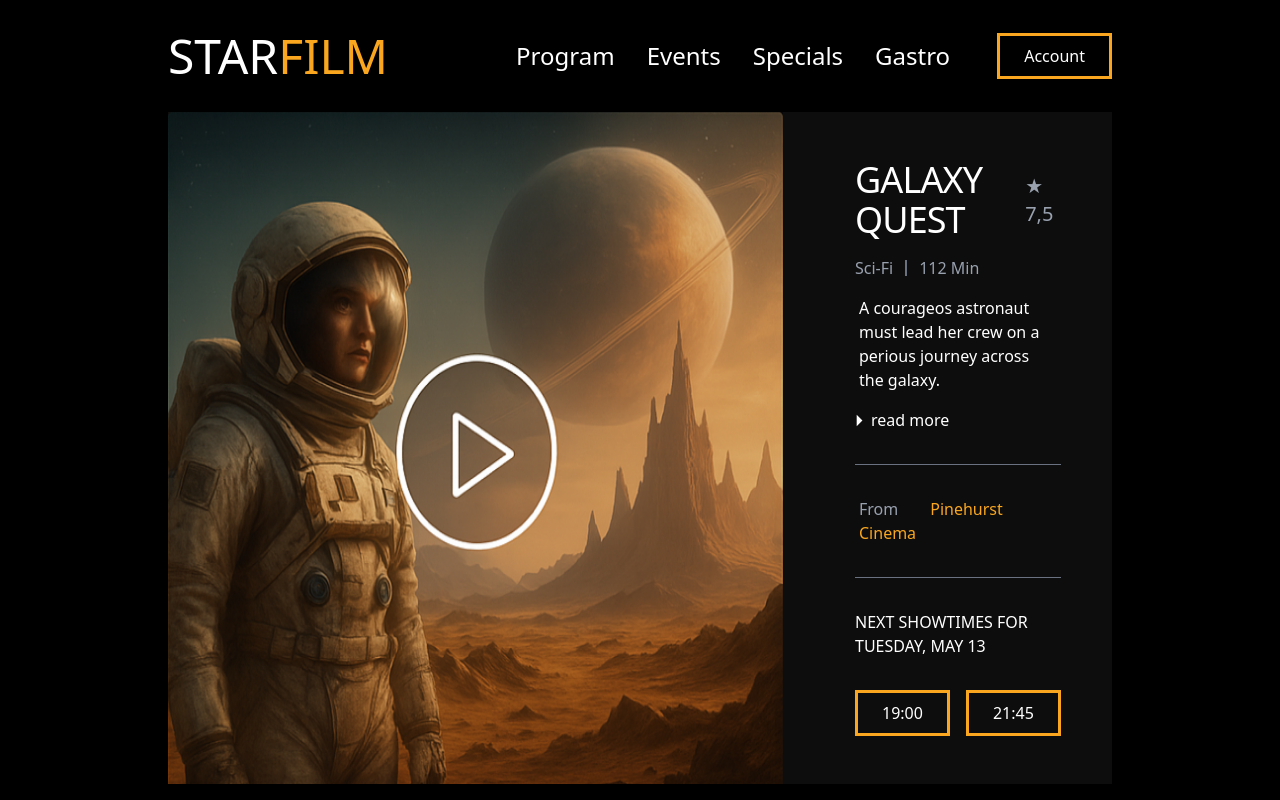
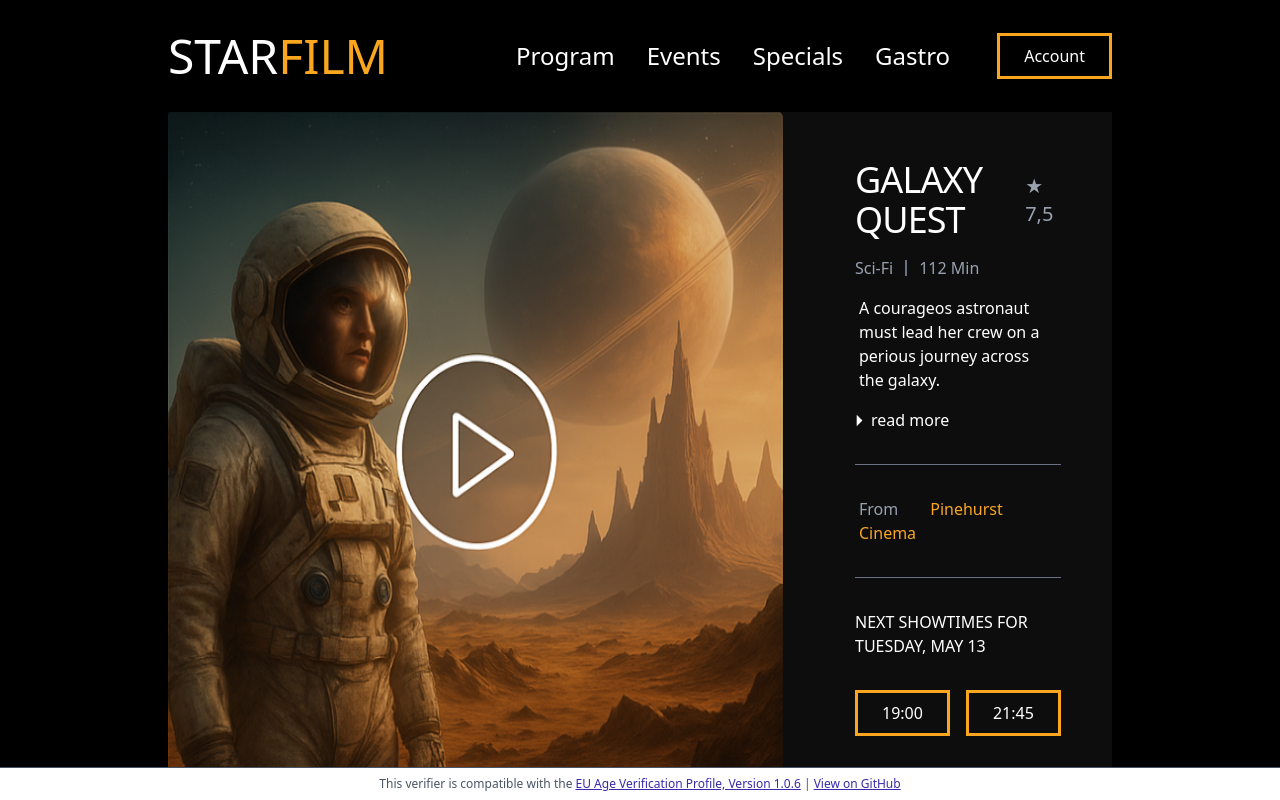
Before and after one commit to eu-digital-identity-wallet/av-verifier-frontend-cinema, a React (Vite) app: page /galaxy-quests in a window 1280 px wide. Built offline with nearby package versions, Linux system fonts and the light colour scheme; no server answers.

Commit message:
feat: add footer

```diff
--- a/src/App.tsx
+++ b/src/App.tsx
@@ -2,6 +2,7 @@ import { Route, Switch } from 'wouter';
 import { Header } from './components/header';
 import { Home } from './pages/Home';
 import { GalaxyQuests } from './pages/GalaxyQuest';
+import Footer from './components/footer';
 
 function App() {
   return (
@@ -13,6 +14,7 @@ function App() {
           <Route path="/galaxy-quests" component={GalaxyQuests} />
         </Switch>
       </div>
+      <Footer />
     </div>
   );
 }
--- /dev/null
+++ b/src/components/footer.tsx
@@ -0,0 +1,26 @@
+// SPDX-FileCopyrightText: 2025 European Commission
+//
+// SPDX-License-Identifier: Apache-2.0
+
+export default function Footer() {
+  return (
+    <div className="fixed bottom-0 left-0 w-full border-t border-t-gray-600 bg-white">
+      <p className="py-2 text-center text-xs font-medium text-gray-600">
+        This verifier is compatible with the{' '}
+        <a
+          className="text-indigo-800 underline"
+          href="https://docs.ageverification.dev/Technical%20Specification/annexes/annex-A/annex-A-av-profile/">
+          EU Age Verification Profile, Version 1.0.6
+        </a>
+        {' | '}
+        <a
+          className="text-indigo-800 underline"
+          href="https://github.com/eu-digital-identity-wallet/av-web-verifier-ui"
+          target="_blank"
+          rel="noopener noreferrer">
+          View on GitHub
+        </a>
+      </p>
+    </div>
+  );
+}
```
